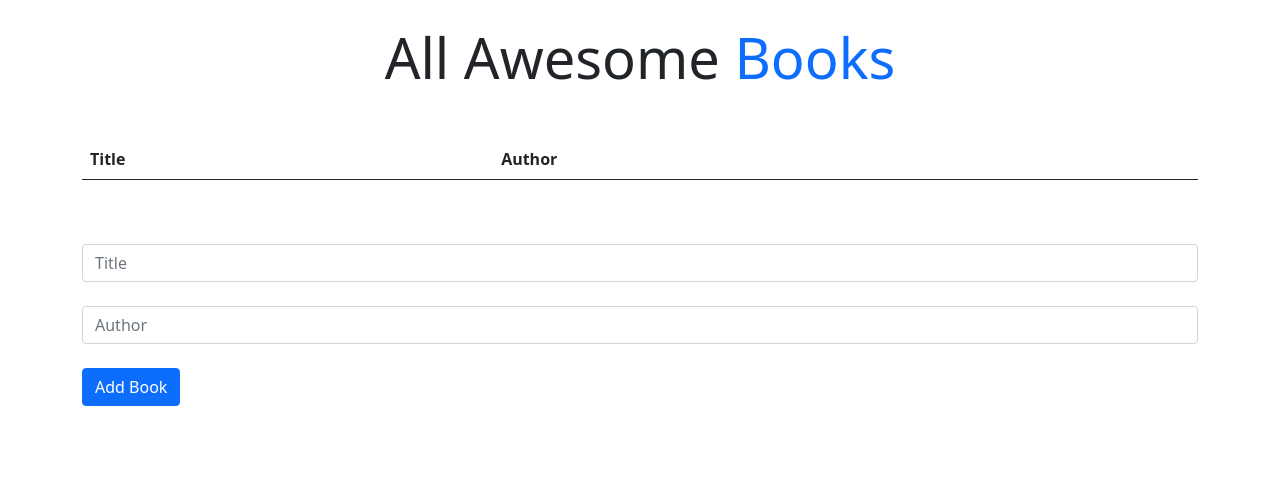
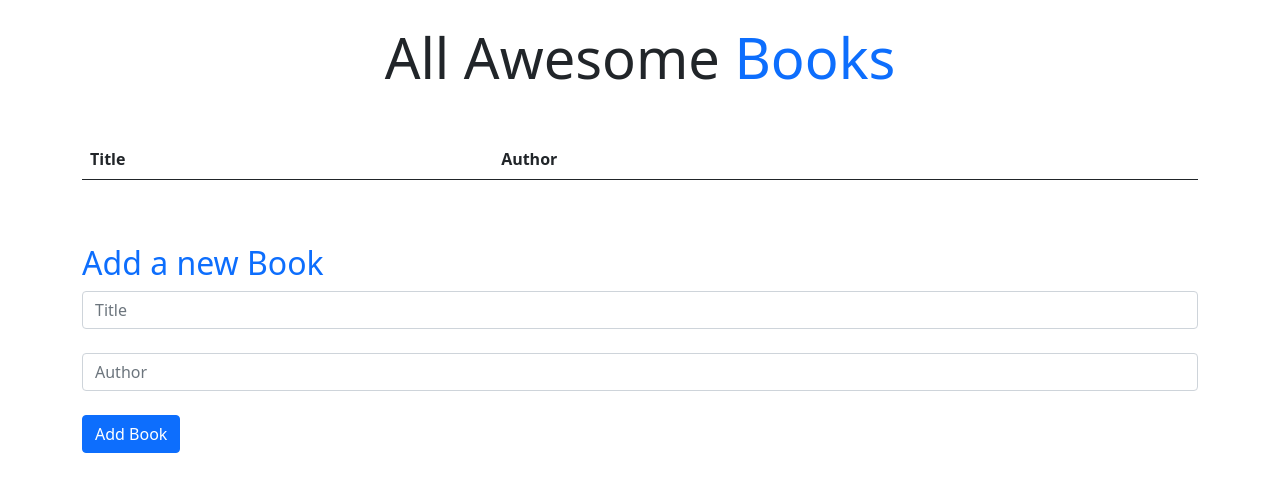
Before and after one commit to DanSam5K/Awesome-Books, a website: page index.html in a window 1280 px wide. Drawn offline with nearby package versions, Linux system fonts and the light colour scheme.

Commit message:
Add heading to the form ( Add a new Book )

```diff
--- a/index.html
+++ b/index.html
@@ -30,6 +30,7 @@
         <tbody id="book-list"></tbody>
       </table>
       <br /><br />
+      <h2 class="text-primary">Add a new Book</h2>
       <form id="book-form">
         <div class="form-group">
           <input
```
